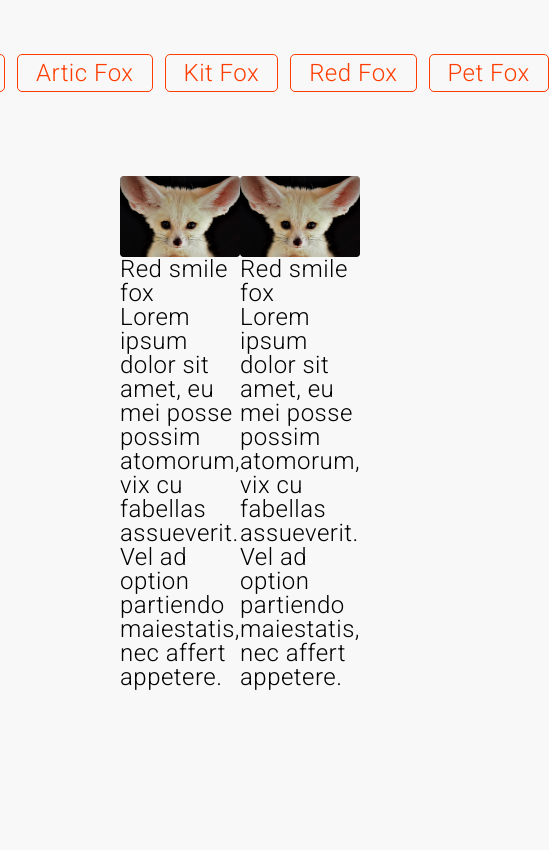
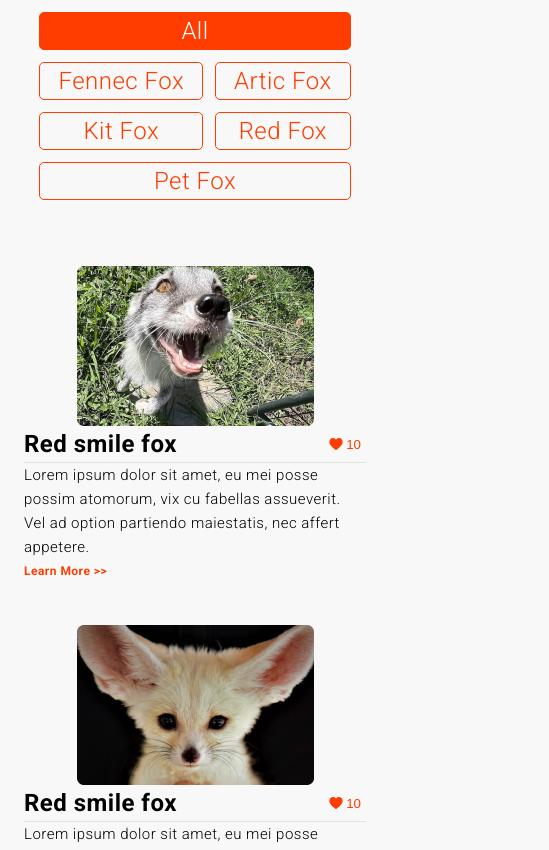
Before and after one commit to DzmityKozich/courses-js-and-ts, a website built with webpack: page task-2.2/main.html in a window 390 px wide. Shown: the part 82-932 px from the top of the page, 549 px wide, since content can reach past the window. Before the commit the page ends 844 px from the top, so only its background shows below. Built offline with nearby package versions, Linux system fonts and the light colour scheme.

Commit message:
Update FoxList,FoxCard classes and FoxCardFactory

```diff
--- a/task-2.2/lib/entities/fox-card.ts
+++ b/task-2.2/lib/entities/fox-card.ts
@@ -1,18 +1,26 @@
-import { createFoxCard } from '../fox-card-factory';
-import { FoxType } from './models';
+import { createFoxCard, FoxCardElements } from '../fox-card-factory';
+import { FoxCardDef, FoxType } from './models';
 
 export class FoxCard {
+	public foxType: FoxType;
+
 	private element: HTMLElement;
 	private likeBtn: HTMLButtonElement;
 
-	constructor(public foxType: FoxType, title: string, text: string, imgSrc: string, private likes: number, readMoreLink: string = '') {
-		const { card, cardContent, cardTitle, img, likeBtn } = createFoxCard();
-		this.element = card;
-		this.likeBtn = likeBtn;
-		cardContent.textContent = text;
-		cardTitle.textContent = title;
-		img.src = imgSrc;
+	constructor(foxCardDef: FoxCardDef) {
+		this.foxType = foxCardDef.foxType;
+		const cardComponents = createFoxCard(foxCardDef);
+		this.element = cardComponents.card;
+		this.likeBtn = cardComponents.likeBtn;
+		this.setupView(foxCardDef, cardComponents);
+	}
+
+	private setupView(foxCardDef: FoxCardDef, cardComponents: FoxCardElements): void {
+		const { img, cardActions } = cardComponents;
+		img.src = foxCardDef.imgSrc;
+		this.likeBtn.textContent = `${foxCardDef.likes}`;
 		this.likeBtn.addEventListener('click', this.onLikeClick);
+		cardActions.href = foxCardDef.learnMoreLink;
 	}
 
 	public addTo(parent: Node): void {
@@ -33,6 +41,7 @@ export class FoxCard {
 	}
 
 	private onLikeClick = () => {
-		this.likeBtn.textContent = `${++this.likes}`;
+		let likes: number = this.likeBtn.textContent ? +this.likeBtn.textContent : 0;
+		this.likeBtn.textContent = `${++likes}`;
 	};
 }
--- a/task-2.2/lib/entities/fox-list.ts
+++ b/task-2.2/lib/entities/fox-list.ts
@@ -3,12 +3,11 @@ import { FoxType } from './models';
 
 export class FoxList {
 	private cards: Map<FoxType, FoxCard[]> = new Map();
-	private currentFoxType: FoxType = FoxType.Red;
+	private currentFoxType: FoxType | 'All' = 'All';
 
 	constructor(private listEl: Node, cards: FoxCard[]) {
 		this.fillCards(cards);
-		// FIXME: add All fox type
-		this.showCardsFor(this.currentFoxType);
+		// this.showAllCards();
 	}
 
 	private fillCards(cardList: FoxCard[]): void {
@@ -18,10 +17,27 @@ export class FoxList {
 		});
 	}
 
-	public showCardsFor(foxType: FoxType) {
-		this.cards.get(this.currentFoxType)?.forEach((card) => {
-			card.remove();
+	public showAllCards(): void {
+		this.currentFoxType = 'All';
+		[...this.cards.values()].forEach((cards) => {
+			cards.forEach((card) => card.addTo(this.listEl));
 		});
+	}
+
+	public hideAllCards(): void {
+		[...this.cards.values()].forEach((cards) => {
+			cards.forEach((card) => card.remove());
+		});
+	}
+
+	public showCardsFor(foxType: FoxType): void {
+		if (this.currentFoxType === 'All') {
+			this.hideAllCards();
+		} else {
+			this.cards.get(this.currentFoxType)?.forEach((card) => {
+				card.remove();
+			});
+		}
 		this.currentFoxType = foxType;
 		this.cards.get(foxType)?.forEach((card) => {
 			card.addTo(this.listEl);
--- a/task-2.2/lib/entities/models.ts
+++ b/task-2.2/lib/entities/models.ts
@@ -12,5 +12,5 @@ export interface FoxCardDef {
 	text: string;
 	imgSrc: string;
 	likes: number;
-	readMoreLink: string;
+	learnMoreLink: string;
 }
--- a/task-2.2/lib/fox-card-factory.ts
+++ b/task-2.2/lib/fox-card-factory.ts
@@ -1,36 +1,39 @@
+import { FoxCardDef } from './entities/models';
+
 type FoxCardComponents = {
 	foxCard: HTMLDivElement;
 	cardImg: HTMLDivElement;
 	cardTitle: HTMLDivElement;
 	cardContent: HTMLDivElement;
-	cardActions: HTMLDivElement;
+	cardActions: HTMLAnchorElement;
 	img: HTMLImageElement;
 	likeBtn: HTMLButtonElement;
 };
 
-type FoxCardElements = { card: HTMLDivElement } & FoxCardComponents;
+export type FoxCardElements = { card: HTMLDivElement } & FoxCardComponents;
 
-export const createFoxCard = (): FoxCardElements => {
+export const createFoxCard = (foxCardDef: FoxCardDef): FoxCardElements => {
 	const { foxCard, img, cardImg, cardActions, cardContent, cardTitle, likeBtn } = createElements();
 	const card = design(
 		foxCard,
 		['fox-card'],
 		[
 			design(cardImg, ['card-img'], [design(img, [])]),
-			design(cardTitle, ['card-title'], [design(likeBtn, ['like-btn'])]),
-			design(cardContent, ['card-content']),
-			design(cardActions, ['card-actions']),
+			design(cardTitle, ['card-title'], [design(likeBtn, ['btn-like'])], foxCardDef.title),
+			design(cardContent, ['card-content'], [], foxCardDef.text),
+			design(cardActions, ['card-actions'], [], 'Learn More >>'),
 		]
 	);
 	return { card, foxCard, img, cardContent, cardTitle, likeBtn, cardActions, cardImg };
 };
 
-const design = <T extends HTMLElement>(parant: T, cssClasses: string[], children: HTMLElement[] = []): T => {
-	parant.classList.add(...cssClasses);
+const design = <T extends HTMLElement>(parent: T, cssClasses: string[], children: HTMLElement[] = [], textContent: string = ''): T => {
+	parent.classList.add(...cssClasses);
+	parent.textContent = textContent;
 	children.forEach((child) => {
-		parant.appendChild(child);
+		parent.appendChild(child);
 	});
-	return parant;
+	return parent;
 };
 
 const createElements = (): FoxCardComponents => {
@@ -40,6 +43,6 @@ const createElements = (): FoxCardComponents => {
 	const cardTitle: HTMLDivElement = document.createElement('div');
 	const likeBtn: HTMLButtonElement = document.createElement('button');
 	const cardContent: HTMLDivElement = document.createElement('div');
-	const cardActions: HTMLDivElement = document.createElement('div');
+	const cardActions: HTMLAnchorElement = document.createElement('a');
 	return { foxCard, cardActions, cardContent, cardImg, cardTitle, img, likeBtn };
 };
--- a/task-2.2/lib/mock/fox-data.ts
+++ b/task-2.2/lib/mock/fox-data.ts
@@ -3,65 +3,65 @@ import { FoxCardDef, FoxType } from '../entities/models';
 export const FoxData: FoxCardDef[] = [
 	{
 		foxType: FoxType.Red,
-		imgSrc: './icons/Mask group-1.png',
+		imgSrc: './icons/fox1.png',
 		likes: 10,
-		readMoreLink: '',
+		learnMoreLink: '',
 		text: 'Lorem ipsum dolor sit amet, eu mei posse possim atomorum, vix cu fabellas assueverit. Vel ad option partiendo maiestatis, nec affert appetere.',
 		title: 'Red smile fox',
 	},
 	{
 		foxType: FoxType.Pet,
-		imgSrc: './icons/Mask group-1.png',
+		imgSrc: './icons/fox2.png',
 		likes: 10,
-		readMoreLink: '',
+		learnMoreLink: '',
 		text: 'Lorem ipsum dolor sit amet, eu mei posse possim atomorum, vix cu fabellas assueverit. Vel ad option partiendo maiestatis, nec affert appetere.',
 		title: 'Pet smile fox',
 	},
 	{
 		foxType: FoxType.Arctic,
-		imgSrc: './icons/Mask group-1.png',
+		imgSrc: './icons/fox3.png',
 		likes: 10,
-		readMoreLink: '',
+		learnMoreLink: '',
 		text: 'Lorem ipsum dolor sit amet, eu mei posse possim atomorum, vix cu fabellas assueverit. Vel ad option partiendo maiestatis, nec affert appetere.',
 		title: 'Arctic  smile fox',
 	},
 	{
 		foxType: FoxType.Kit,
-		imgSrc: './icons/Mask group-1.png',
+		imgSrc: './icons/fox4.png',
 		likes: 10,
-		readMoreLink: '',
+		learnMoreLink: '',
 		text: 'Lorem ipsum dolor sit amet, eu mei posse possim atomorum, vix cu fabellas assueverit. Vel ad option partiendo maiestatis, nec affert appetere.',
 		title: 'Kit smile fox',
 	},
 	{
 		foxType: FoxType.Pet,
-		imgSrc: './icons/Mask group-1.png',
+		imgSrc: './icons/fox5.png',
 		likes: 10,
-		readMoreLink: '',
+		learnMoreLink: '',
 		text: 'Lorem ipsum dolor sit amet, eu mei posse possim atomorum, vix cu fabellas assueverit. Vel ad option partiendo maiestatis, nec affert appetere.',
 		title: 'Pet smile fox',
 	},
 	{
 		foxType: FoxType.Kit,
-		imgSrc: './icons/Mask group-1.png',
+		imgSrc: './icons/fox6.png',
 		likes: 10,
-		readMoreLink: '',
+		learnMoreLink: '',
 		text: 'Lorem ipsum dolor sit amet, eu mei posse possim atomorum, vix cu fabellas assueverit. Vel ad option partiendo maiestatis, nec affert appetere.',
 		title: 'Kit smile fox',
 	},
 	{
 		foxType: FoxType.Fennec,
-		imgSrc: './icons/Mask group-1.png',
+		imgSrc: './icons/fox7.png',
 		likes: 10,
-		readMoreLink: '',
+		learnMoreLink: '',
 		text: 'Lorem ipsum dolor sit amet, eu mei posse possim atomorum, vix cu fabellas assueverit. Vel ad option partiendo maiestatis, nec affert appetere.',
 		title: 'Fennec  smile fox',
 	},
 	{
 		foxType: FoxType.Red,
-		imgSrc: './icons/Mask group-1.png',
+		imgSrc: './icons/fox8.png',
 		likes: 10,
-		readMoreLink: '',
+		learnMoreLink: '',
 		text: 'Lorem ipsum dolor sit amet, eu mei posse possim atomorum, vix cu fabellas assueverit. Vel ad option partiendo maiestatis, nec affert appetere.',
 		title: 'Red smile fox',
 	},
--- a/task-2.2/main.html
+++ b/task-2.2/main.html
@@ -16,12 +16,14 @@
   </header>
 
   <nav class="navbar">
+    <input type="radio" name="fox-kind" class="hidden" id="all-foxes" value="All" checked>
     <input type="radio" name="fox-kind" class="hidden" id="fennec-fox" value="Fennec">
     <input type="radio" name="fox-kind" class="hidden" id="arctic-fox" value="Arctic">
     <input type="radio" name="fox-kind" class="hidden" id="kit-fox" value="Kit">
     <input type="radio" name="fox-kind" class="hidden" id="red-fox" value="Red">
     <input type="radio" name="fox-kind" class="hidden" id="pet-fox" value="Pet">
 
+    <label class="fox-select" for="all-foxes">All</label>
     <label class="fox-select" for="fennec-fox">Fennec Fox</label>
     <label class="fox-select" for="arctic-fox">Artic Fox</label>
     <label class="fox-select" for="kit-fox">Kit Fox</label>
--- a/task-2.2/scss/styles.scss
+++ b/task-2.2/scss/styles.scss
@@ -1,4 +1,29 @@
 $orange: #ff3d00;
+$lightgray: #e3e3e3;
+
+@mixin max1100 {
+	@media (max-width: 1100px) {
+		@content;
+	}
+}
+
+@mixin max900 {
+	@media (max-width: 900px) {
+		@content;
+	}
+}
+
+@mixin max700 {
+	@media (max-width: 700px) {
+		@content;
+	}
+}
+
+@mixin max500 {
+	@media (max-width: 500px) {
+		@content;
+	}
+}
 
 *,
 *::before,
@@ -64,7 +89,7 @@ button {
 .highlight-orange {
 	color: #fff;
 	background-color: $orange;
-	height: min-content;
+	height: max-content;
 	display: inline-block;
 }
 
@@ -82,19 +107,32 @@ button {
 }
 
 .title {
-	border-bottom: 1px #e3e3e3 solid;
-	padding-bottom: 3px;
+	border-bottom: 1px $lightgray solid;
+	padding-bottom: 10px;
+	line-height: 35px;
+	font-size: 1.75rem;
+	font-weight: 700;
 }
 
 // Nav
 .navbar {
 	width: 100%;
 	display: grid;
-	grid-template-columns: repeat(5, max-content);
+	grid-template-columns: repeat(6, max-content);
 	grid-template-rows: 100%;
 	column-gap: 0.5rem;
 	justify-content: center;
 	padding: 2.5rem 0;
+
+	@include max700 {
+		padding: 0;
+	}
+
+	@include max900 {
+		grid-template-columns: repeat(2, max-content);
+		grid-template-rows: repeat(4, 1fr);
+		gap: 0.5rem;
+	}
 }
 
 .fox-select {
@@ -104,25 +142,94 @@ button {
 	border-radius: 5px;
 	color: $orange;
 	user-select: none;
+
+	@include max900 {
+		text-align: center;
+
+		&[for='all-foxes'] {
+			grid-column: 1 / span 2;
+		}
+
+		&[for='pet-fox'] {
+			grid-column: 1 / span 2;
+		}
+	}
 }
 
 #fennec-fox:checked ~ label[for='fennec-fox'],
 #arctic-fox:checked ~ label[for='arctic-fox'],
 #kit-fox:checked ~ label[for='kit-fox'],
 #red-fox:checked ~ label[for='red-fox'],
-#pet-fox:checked ~ label[for='pet-fox'] {
+#pet-fox:checked ~ label[for='pet-fox'],
+#all-foxes:checked ~ label[for='all-foxes'] {
 	color: #fff;
 	background-color: $orange;
 }
 
+// Container
 .container {
 	padding: 1rem 5rem;
+
+	@include max500 {
+		padding: 1rem;
+	}
 }
 
 // Fox list
 .fox-list {
 	display: flex;
 	flex-direction: row;
+	flex-wrap: wrap;
+	justify-content: space-between;
 }
 
 // Fox Card
+.fox-card {
+	width: 100%;
+	display: grid;
+	grid-template-columns: 40% 60%;
+	grid-template-rows: repeat(3, auto);
+	column-gap: 0.75rem;
+	max-width: 45%;
+	margin-top: 1.75rem;
+
+	@include max1100 {
+		grid-template-columns: 1fr;
+		grid-template-rows: repeat(4, auto);
+	}
+
+	@include max700 {
+		max-width: 100%;
+	}
+}
+
+.card-img {
+	grid-row: 1 / span 3;
+	align-self: center;
+	justify-self: center;
+}
+
+.card-title {
+	display: flex;
+	flex-direction: row;
+	justify-content: space-between;
+	align-items: center;
+	font-size: 1rem;
+	font-weight: 600;
+	line-height: 1.5rem;
+	border-bottom: 1px $lightgray solid;
+}
+
+.card-content {
+	font-size: 0.625rem;
+	font-weight: 300;
+	line-height: 1rem;
+}
+
+.card-actions {
+	color: $orange;
+	font-size: 0.5rem;
+	font-weight: 600;
+	align-self: end;
+	text-decoration: none;
+}
```
Also changed, not shown: task-2.2/lib/index.ts (+9 -5 lines), task-2.2/icons/fox1.png (renamed from task-2.2/icons/Mask group-1.png), task-2.2/icons/fox2.png (renamed from task-2.2/icons/Mask group-2.png), task-2.2/icons/fox3.png (renamed from task-2.2/icons/Mask group-3.png), task-2.2/icons/fox4.png (renamed from task-2.2/icons/Mask group-4.png), task-2.2/icons/fox5.png (renamed from task-2.2/icons/Mask group-5.png), task-2.2/icons/fox6.png (renamed from task-2.2/icons/Mask group-6.png), task-2.2/icons/fox7.png (renamed from task-2.2/icons/Mask group-7.png), task-2.2/icons/fox8.png (renamed from task-2.2/icons/Mask group.png).
